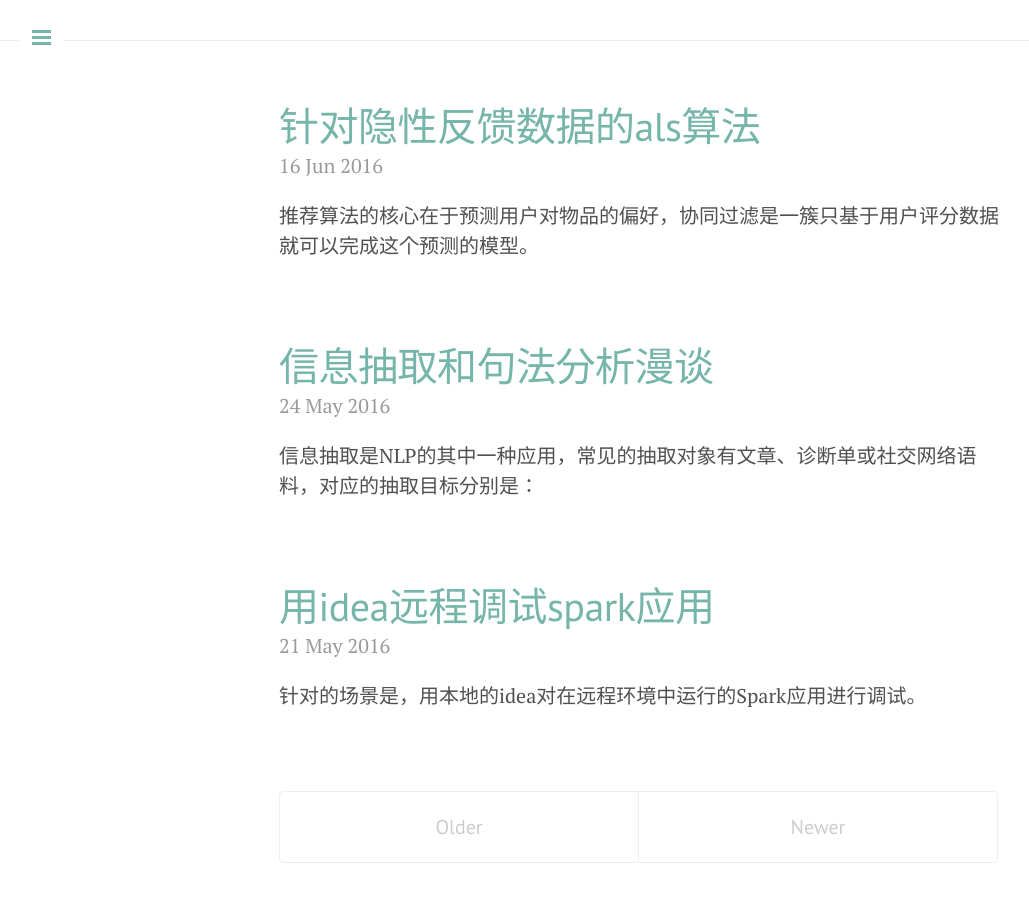
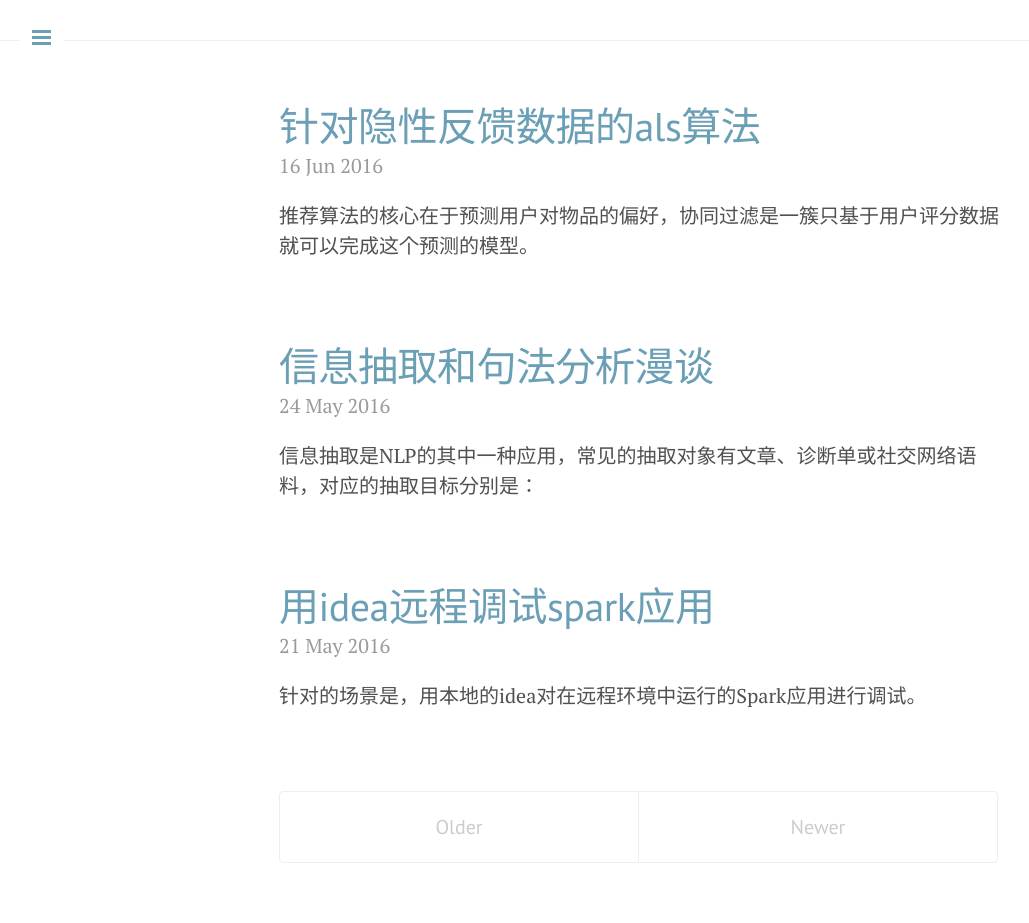
Before and after one commit to nomadcube/nomadcube.github.io, a Jekyll site: the page built from index.html, in a window 1280 px wide. Shown: the whole page, without its empty margins (1-1030 px from the left). Built offline with Jekyll 4.4.1, drawn with Linux system fonts in a browser that asks for light colours; the list of posts is cut into pages by our own code.

Commit message:
新文章

```diff
--- a/_layouts/default.html
+++ b/_layouts/default.html
@@ -3,7 +3,7 @@
 
   {% include head.html %}
 
-  <body class="theme-base-0c sidebar-overlay">
+  <body class="theme-base-0d">
 
     {% include sidebar.html %}
 
```
